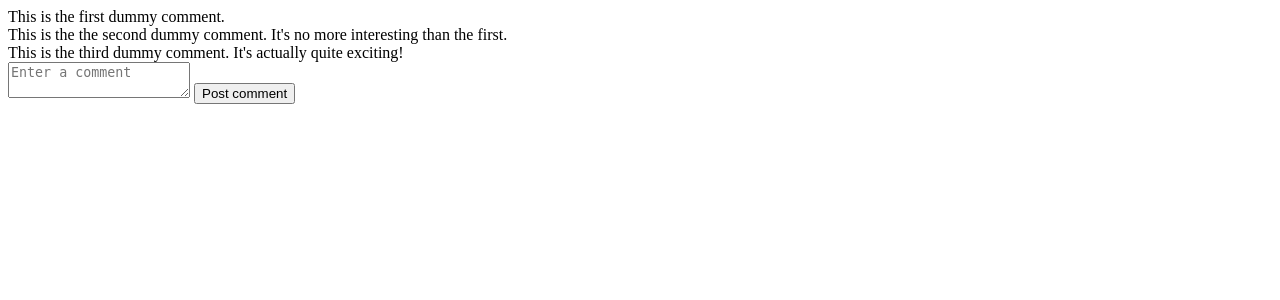
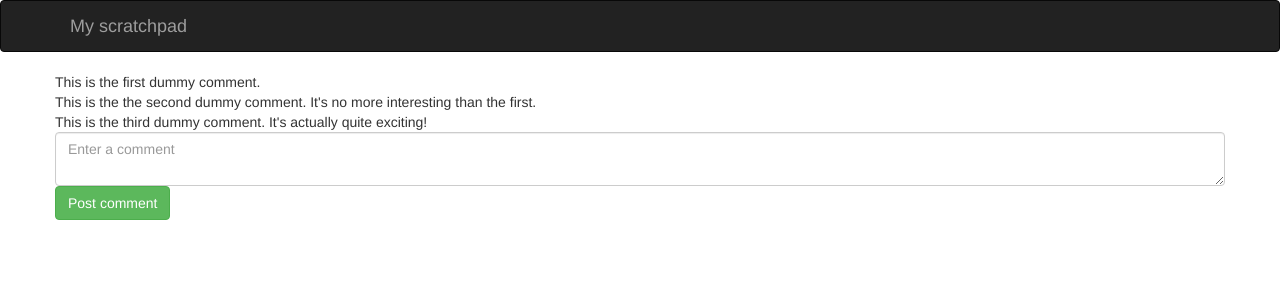
Before and after one commit to gregchapman-dev/music_site, a Flask app: page / in a window 1280 px wide. Shown: the top 300 px of the page. Run offline with Flask 3, Linux system fonts and the light colour scheme; some libraries are stand-ins or nearby versions.

Commit message:
Made the site prettier.

```diff
--- a/templates/main_page.html
+++ b/templates/main_page.html
@@ -1,29 +1,53 @@
 <html>
     <head>
+        <meta charset="utf-8">
+        <meta http-equiv="X-UA-Compatible" content="IE=edge">
+        <meta name="viewport" content="width=device-width, initial-scale=1">
+
+        <link
+            rel="stylesheet"
+            href="https://maxcdn.bootstrapcdn.com/bootstrap/3.3.5/css/bootstrap.min.css"
+            integrity="sha512-dTfge/zgoMYpP7QbHy4gWMEGsbsdZeCXz7irItjcC3sPUFtf0kuFbDz/ixG7ArTxmDjLXDmezHubeNikyKGVyQ=="
+            crossorigin="anonymous">
+
         <title>My scratchboard page</title>
     </head>
 
     <body>
+        <nav class="navbar navbar-inverse">
+            <div class="container">
+                <div class="navbar-header">
+                    <button type="button" class="navbar-toggle collapsed" data-toggle="collapse" data-target="#navbar" aria-expanded="false" aria-controls="navbar">
+                        <span class="sr-only">Toggle navigation</span>
+                        <span class="icon-bar"></span>
+                        <span class="icon-bar"></span>
+                        <span class="icon-bar"></span>
+                    </button>
+                    <a class="navbar-brand" href="#">My scratchpad</a>
+                </div>
+            </div>
+        </nav>
 
-        <div>
+        <div class="container">
+            <div class="row">
                 This is the first dummy comment.
             </div>
 
-        <div>
+            <div class="row">
                 This is the the second dummy comment.  It's no more interesting
                 than the first.
             </div>
 
-        <div>
+            <div class="row">
                 This is the third dummy comment.  It's actually quite exciting!
             </div>
 
-        <div>
+            <div class="row">
                 <form action="." method="POST">
-                <textarea name="contents" placeholder="Enter a comment"></textarea>
-                <input type="submit" value="Post comment">
+                    <textarea class="form-control" name="contents" placeholder="Enter a comment"></textarea>
+                    <input type="submit" class="btn btn-success" value="Post comment">
                 </form>
             </div>
-
+        </div><!-- /.container -->
     </body>
 </html>
```
Lines whose indentation alone changed are shown as unchanged.
